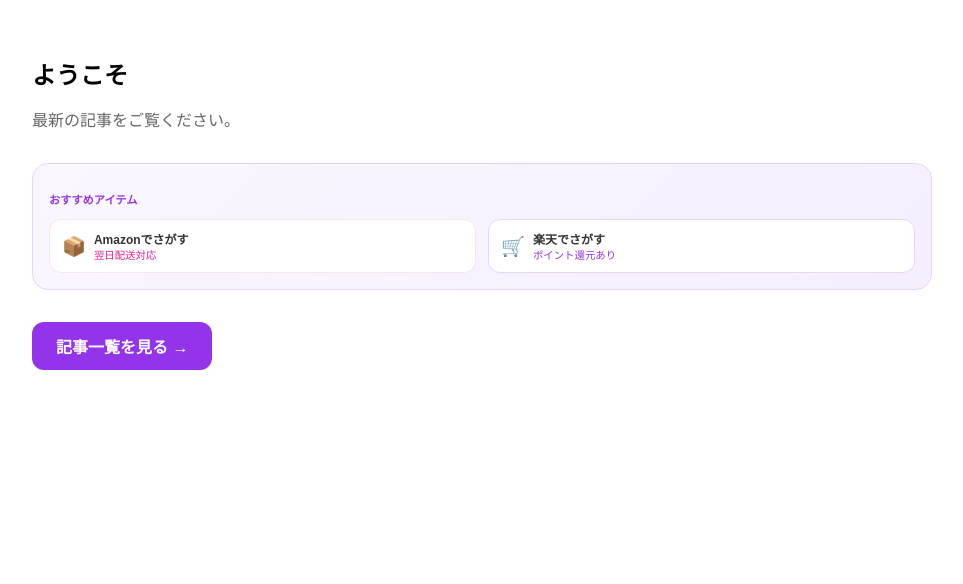
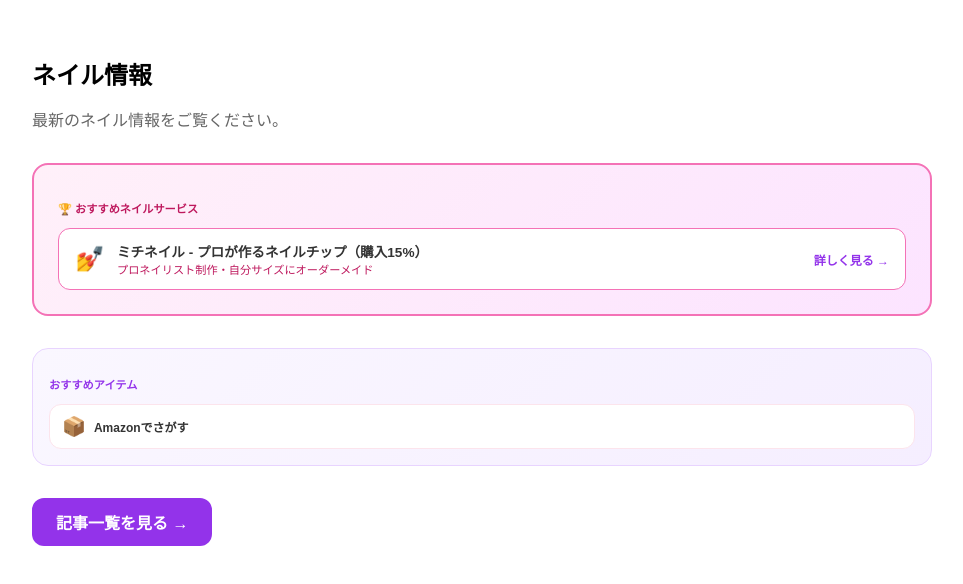
Before and after one commit to okuwabara07-gif/nail-lab-jp, a Next.js app: page / in a window 1280 px wide. Shown: the top 584 px of the page, without its empty margins (158-1121 px from the left). Built offline with nearby package versions, Linux system fonts and the light colour scheme.

Commit message:
feat: add Michinail affiliate

```diff
--- a/app/page.tsx
+++ b/app/page.tsx
@@ -1,21 +1,33 @@
 export default function Home() {
   return (
     <main style={{fontFamily:'sans-serif',maxWidth:'900px',margin:'0 auto',padding:'2rem'}}>
-      <h1 style={{fontSize:'1.5rem',fontWeight:700,marginBottom:'1rem'}}>ようこそ</h1>
-      <p style={{color:'#666',marginBottom:'2rem'}}>最新の記事をご覧ください。</p>
+      <h1 style={{fontSize:'1.5rem',fontWeight:700,marginBottom:'1rem'}}>ネイル情報</h1>
+      <p style={{color:'#666',marginBottom:'2rem'}}>最新のネイル情報をご覧ください。</p>
+
+      <div style={{margin:'2rem 0',padding:'1.5rem',background:'linear-gradient(135deg,#fff0f9,#fce4ff)',borderRadius:'16px',border:'2px solid #f472b6'}}>
+        <p style={{fontSize:'0.7rem',color:'#be185d',fontWeight:700,marginBottom:'0.75rem'}}>🏆 おすすめネイルサービス</p>
+        <a href="https://px.a8.net/svt/ejp?a8mat=4AZR8V+2DR76+3HS2+1ZHAW1" target="_blank" rel="noopener noreferrer sponsored"
+          style={{display:'flex',alignItems:'center',gap:'12px',padding:'12px 16px',background:'white',borderRadius:'12px',textDecoration:'none',border:'1px solid #f472b6'}}>
+          <span style={{fontSize:'1.5rem'}}>💅</span>
+          <div>
+            <div style={{fontSize:'0.85rem',fontWeight:700,color:'#333'}}>ミチネイル - プロが作るネイルチップ（購入15%）</div>
+            <div style={{fontSize:'0.7rem',color:'#be185d'}}>プロネイリスト制作・自分サイズにオーダーメイド</div>
+          </div>
+          <span style={{marginLeft:'auto',fontSize:'0.75rem',color:'#9333ea',fontWeight:700}}>詳しく見る →</span>
+        </a>
+      </div>
+
       <div style={{margin:'2rem 0',padding:'1rem',background:'linear-gradient(135deg,#faf7ff,#f5eeff)',borderRadius:'16px',border:'1.5px solid #e8d4ff'}}>
         <p style={{fontSize:'0.7rem',color:'#9333ea',fontWeight:700,marginBottom:'0.75rem'}}>おすすめアイテム</p>
         <div style={{display:'grid',gridTemplateColumns:'repeat(auto-fit,minmax(140px,1fr))',gap:'0.75rem'}}>
-          <a href="https://www.amazon.co.jp/?tag=haircolorab22-22" target="_blank" rel="noopener noreferrer sponsored" style={{display:'flex',alignItems:'center',gap:'8px',padding:'10px 12px',background:'white',borderRadius:'12px',textDecoration:'none',border:'1px solid #fce4ec'}}>
+          <a href="https://www.amazon.co.jp/?tag=haircolorab22-22" target="_blank" rel="noopener noreferrer sponsored"
+            style={{display:'flex',alignItems:'center',gap:'8px',padding:'10px 12px',background:'white',borderRadius:'12px',textDecoration:'none',border:'1px solid #fce4ec'}}>
             <span style={{fontSize:'1.2rem'}}>📦</span>
-            <div><div style={{fontSize:'0.75rem',fontWeight:700,color:'#333'}}>Amazonでさがす</div><div style={{fontSize:'0.65rem',color:'#e91e8c'}}>翌日配送対応</div></div>
-          </a>
-          <a href="https://hb.afl.rakuten.co.jp/hgc/g00q0724.2bo11179.g00q0724.2bo12179/?pc=https%3A%2F%2Fwww.rakuten.co.jp%2F" target="_blank" rel="noopener noreferrer sponsored" style={{display:'flex',alignItems:'center',gap:'8px',padding:'10px 12px',background:'white',borderRadius:'12px',textDecoration:'none',border:'1px solid #e8d4ff'}}>
-            <span style={{fontSize:'1.2rem'}}>🛒</span>
-            <div><div style={{fontSize:'0.75rem',fontWeight:700,color:'#333'}}>楽天でさがす</div><div style={{fontSize:'0.65rem',color:'#9333ea'}}>ポイント還元あり</div></div>
+            <div><div style={{fontSize:'0.75rem',fontWeight:700,color:'#333'}}>Amazonでさがす</div></div>
           </a>
         </div>
       </div>
+
       <a href="/blog" style={{display:'inline-block',padding:'12px 24px',background:'#9333ea',color:'white',borderRadius:'12px',textDecoration:'none',fontWeight:700}}>
         記事一覧を見る →
       </a>
```
